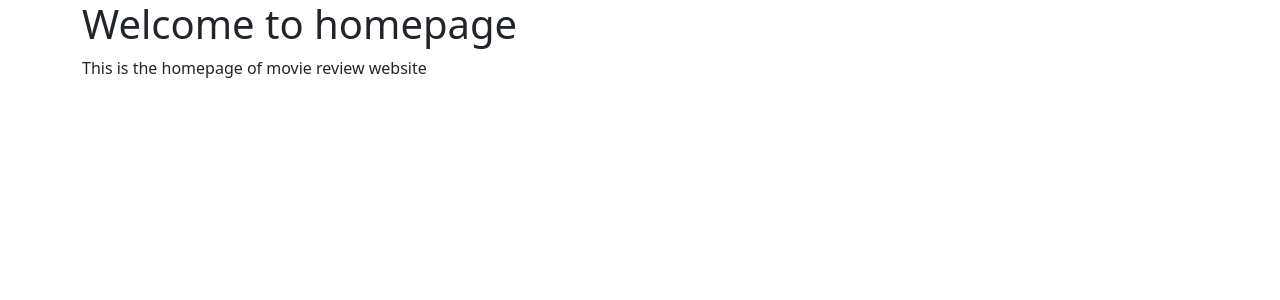
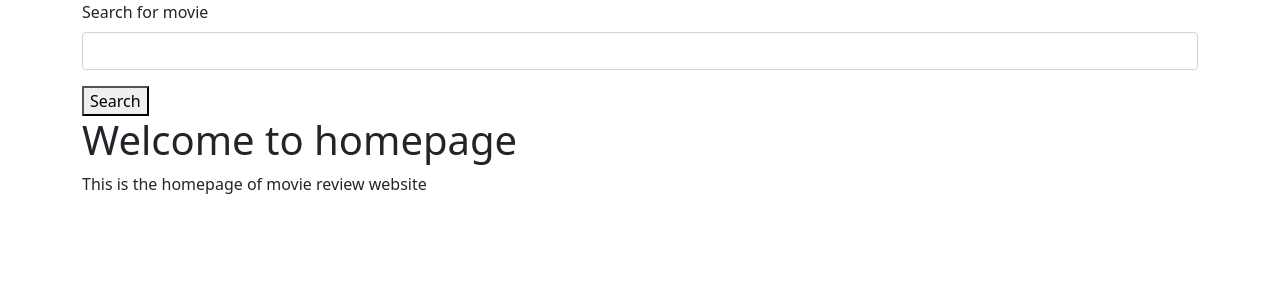
Before and after one commit to paulnyabaro/moviereviews, a Django app: page / in a window 1280 px wide. Shown: the top 300 px of the page. Run offline with Django 4.2, Linux system fonts and the light colour scheme; parts of the project's set-up code (start-up, migrations or seed data) failed here and were passed over.

Commit message:
Added search form

```diff
--- a/movie/templates/home.html
+++ b/movie/templates/home.html
@@ -9,6 +9,11 @@
 </head>
 <body>
     <div class="container">
+        <form action="">
+            <label class="form-label" for="movieSearch">Search for movie</label>
+            <input type="search" name="searchMovie" id="movieSearch" class="form-control mb-3">
+            <button type="submit">Search</button>
+        </form>
         <h1>Welcome to homepage</h1>
         <p>This is the homepage of movie review website</p>
     </div>
```
